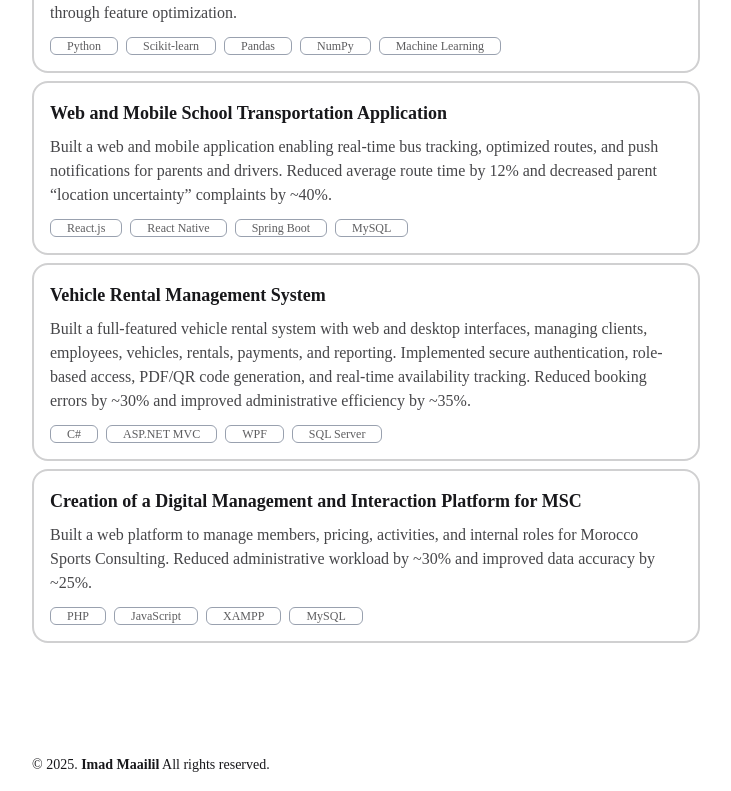
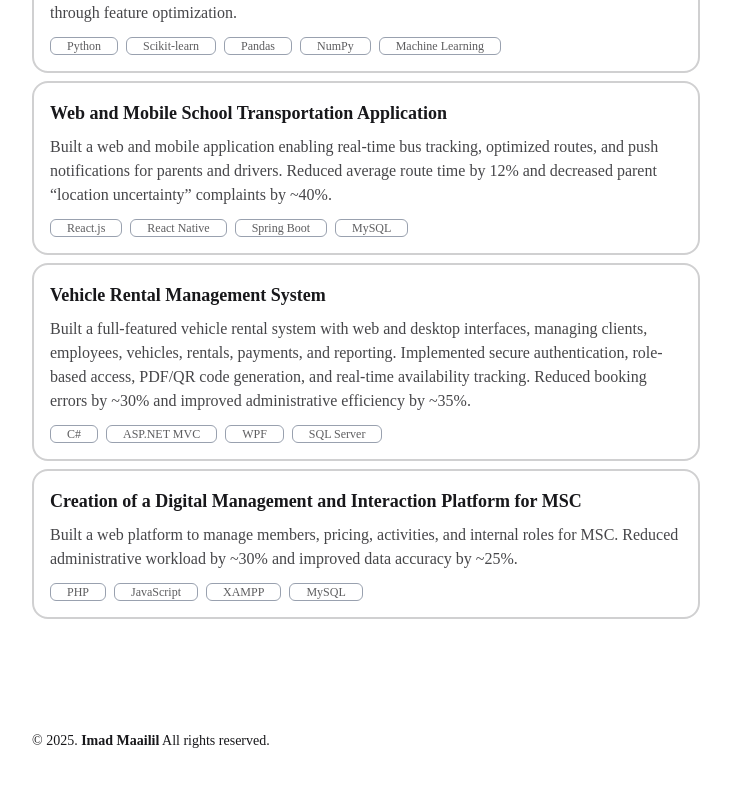
Before and after one commit to Rager511/portfolio, a Next.js app: page /projects in a window 1280 px wide. Shown: the part 587-1378 px from the top of the page, without its empty margins (274-1005 px from the left). After the commit the page ends 1354 px from the top, so only its background shows below. Built offline with nearby package versions, Linux system fonts and the light colour scheme; a web font is replaced by a local one.

Commit message:
Fix formatting of project description in data.js

```diff
--- a/src/data/data.js
+++ b/src/data/data.js
@@ -95,7 +95,7 @@ export const projects = {
         {
             title: "Creation of a Digital Management and Interaction Platform for MSC",
             description:
-                "Built a web platform to manage members, pricing, activities, and internal roles for Morocco Sports Consulting. Reduced administrative workload by ~30% and improved data accuracy by ~25%.",
+                "Built a web platform to manage members, pricing, activities, and internal roles for MSC. Reduced administrative workload by ~30% and improved data accuracy by ~25%.",
             tags: ["PHP", "JavaScript", "XAMPP", "MySQL"],
             link: ""
         }
```
